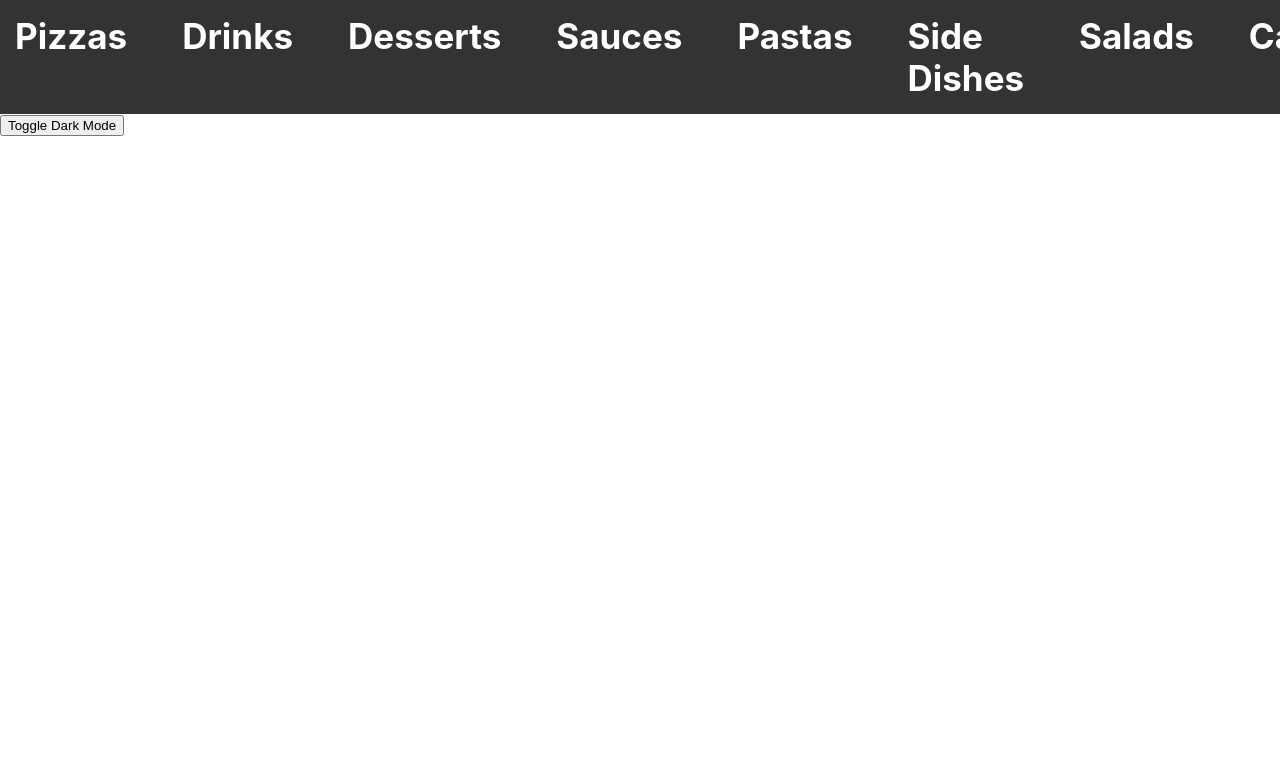
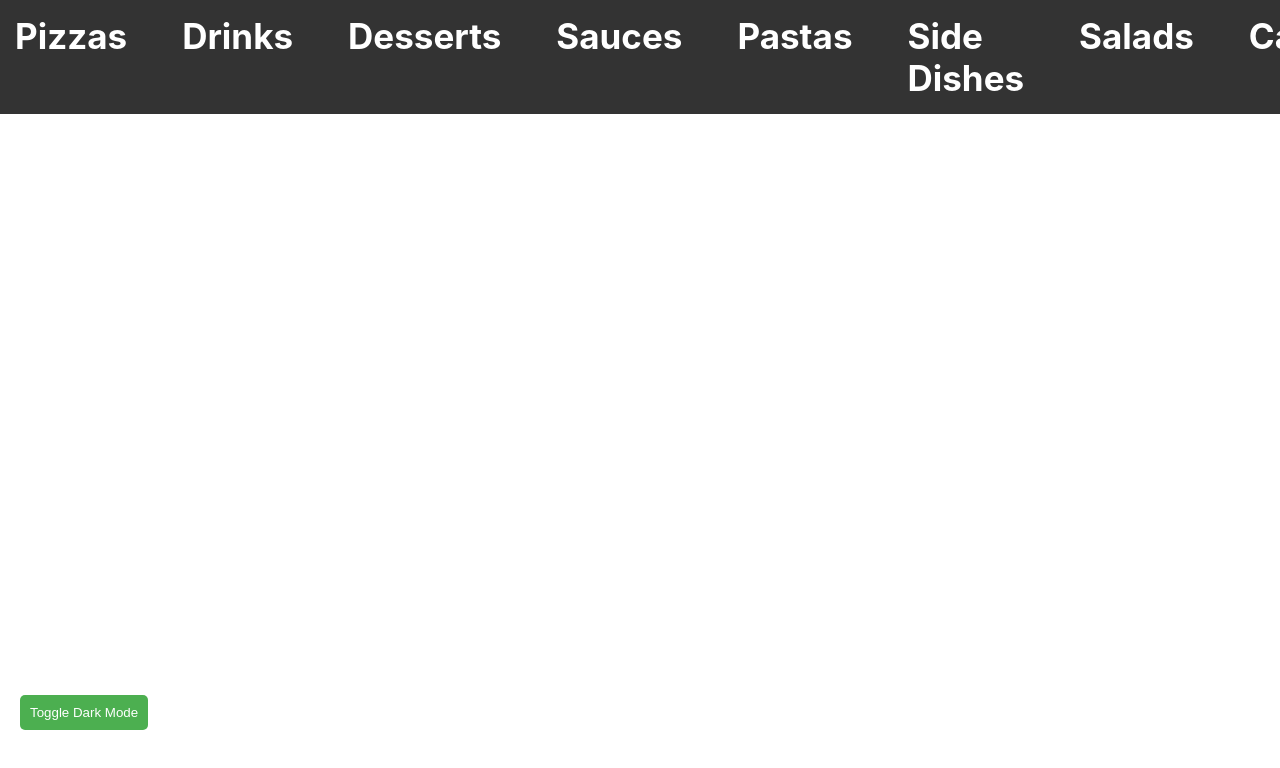
Before and after one commit to bence309/restaurant-petproject, a React (Create React App) app: page / in a window 1280 px wide. Shown: the top 768 px of the page. Built offline with nearby package versions, Linux system fonts and the light colour scheme.

Commit message:
improved dark mode

```diff
--- a/src/components/App.css
+++ b/src/components/App.css
@@ -1,4 +1,25 @@
 .dark-mode {
-    background-color: #333;
-    color: #fff;
-  }
+  background-color: #333; /* Set dark mode background color */
+  color: #fff; /* Set dark mode text color */
+}
+
+.dark-mode-toggle {
+  position: fixed;
+  left: 20px;
+  bottom: 70px;
+}
+
+.dark-mode-button {
+  padding: 10px;
+  background-color: #4caf50;
+  color: #fff;
+  border: none;
+  border-radius: 5px;
+  cursor: pointer;
+  transition: all 0.2s ease-in-out;
+}
+
+.dark-mode-button:hover {
+  background-color: #45a049;
+  transform: translateY(-5px) scale(1.05);
+}
--- a/src/components/App.js
+++ b/src/components/App.js
@@ -54,6 +54,11 @@ const App = () => {
     <Router>
       <div className={darkMode ? 'dark-mode' : 'light-mode'}>
       <Navigation /> {/* Move inside the Router */}
+      <div className="dark-mode-toggle">
+          <button onClick={toggleDarkMode} className="dark-mode-button">
+            {darkMode ? 'Toggle Light Mode' : 'Toggle Dark Mode'}
+          </button>
+        </div>
       <Routes>
         <Route path="/pizza" element={<PizzaList addToCart={addToCart} />} /> {/* Pass addToCart prop */}
         <Route path="/drinks" element={<DrinkList addToCart={addToCart} />} />
@@ -86,7 +91,6 @@ const App = () => {
         )}
         <ScrollToTop />
       </div>
-      <button onClick={toggleDarkMode}>Toggle Dark Mode</button>
       </div>
     </Router>
   );
```
